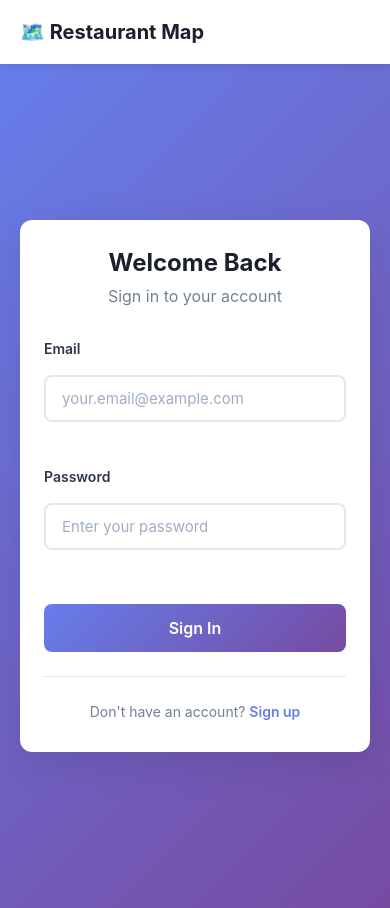
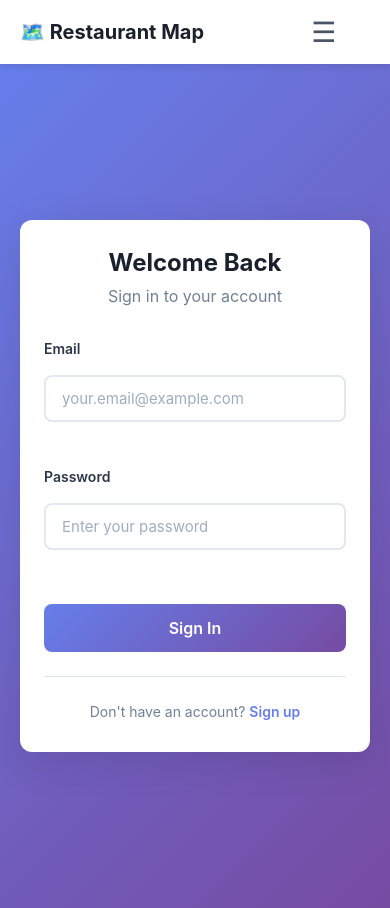
Before and after one commit to Makiesto/restaurant-map, a React (Vite) app in the folder frontend/: page /login in a window 390 px wide. Built offline with nearby package versions, Linux system fonts and the light colour scheme; no server answers.

Commit message:
refactor: enhance Navbar component with mobile menu toggle and improved link handling

```diff
--- a/frontend/src/components/common/Navbar.tsx
+++ b/frontend/src/components/common/Navbar.tsx
@@ -1,4 +1,4 @@
-import React from 'react';
+import React, { useState } from 'react';
 import { Link, useNavigate } from 'react-router-dom';
 import { useAuth } from '../../context/AuthContext.tsx';
 import './Navbar.css';
@@ -6,36 +6,48 @@ import './Navbar.css';
 const Navbar: React.FC = () => {
   const { user, logout } = useAuth();
   const navigate = useNavigate();
+  const [menuOpen, setMenuOpen] = useState(false);
 
   const handleLogout = () => {
     logout();
     navigate('/');
   };
 
+  const closeMenu = () => setMenuOpen(false);
+
   return (
     <nav className="navbar">
       <div className="navbar-container">
-        <Link to="/" className="navbar-logo">
+        <Link to="/" className="navbar-logo" onClick={closeMenu}>
           🗺️ Restaurant Map
         </Link>
 
-        <div className="navbar-menu">
-          <Link to="/" className="navbar-link">
+        <button
+          className="mobile-menu-toggle"
+          onClick={() => setMenuOpen(prev => !prev)}
+          aria-label="Toggle menu"
+          aria-expanded={menuOpen}
+        >
+          {menuOpen ? '✕' : '☰'}
+        </button>
+
+        <div className={`navbar-menu ${menuOpen ? 'active' : ''}`}>
+          <Link to="/" className="navbar-link" onClick={closeMenu}>
             Map
           </Link>
 
           {user ? (
             <>
-              <Link to="/dashboard" className="navbar-link">
+              <Link to="/dashboard" className="navbar-link" onClick={closeMenu}>
                 My Restaurants
               </Link>
 
-              <Link to="/profile" className="navbar-link">
+              <Link to="/profile" className="navbar-link" onClick={closeMenu}>
                 Profile
               </Link>
 
               {user.role === 'ADMIN' && (
-                <Link to="/admin" className="navbar-link admin-link">
+                <Link to="/admin" className="navbar-link admin-link" onClick={closeMenu}>
                   Admin Panel
                 </Link>
               )}
@@ -49,10 +61,10 @@ const Navbar: React.FC = () => {
             </>
           ) : (
             <>
-              <Link to="/login" className="navbar-link">
+              <Link to="/login" className="navbar-link" onClick={closeMenu}>
                 Login
               </Link>
-              <Link to="/register" className="btn-register">
+              <Link to="/register" className="btn-register" onClick={closeMenu}>
                 Register
               </Link>
             </>
```
